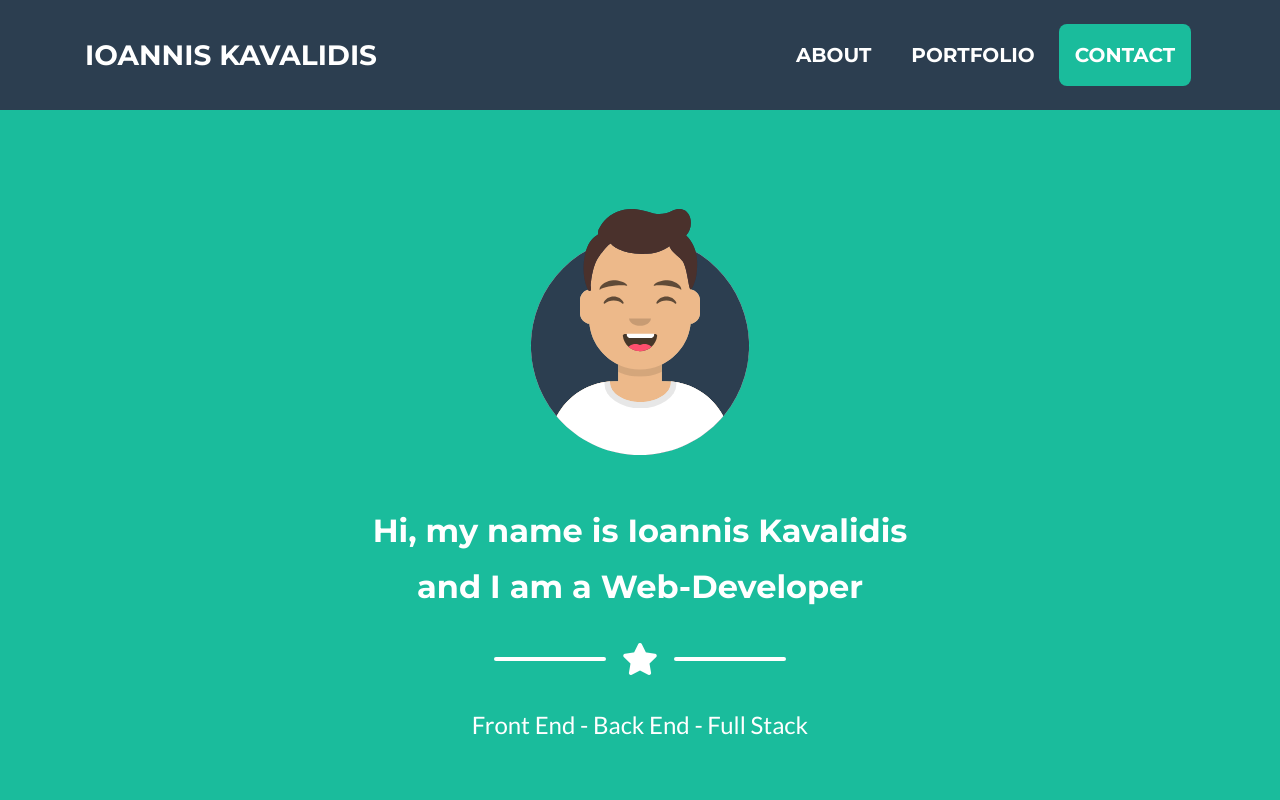
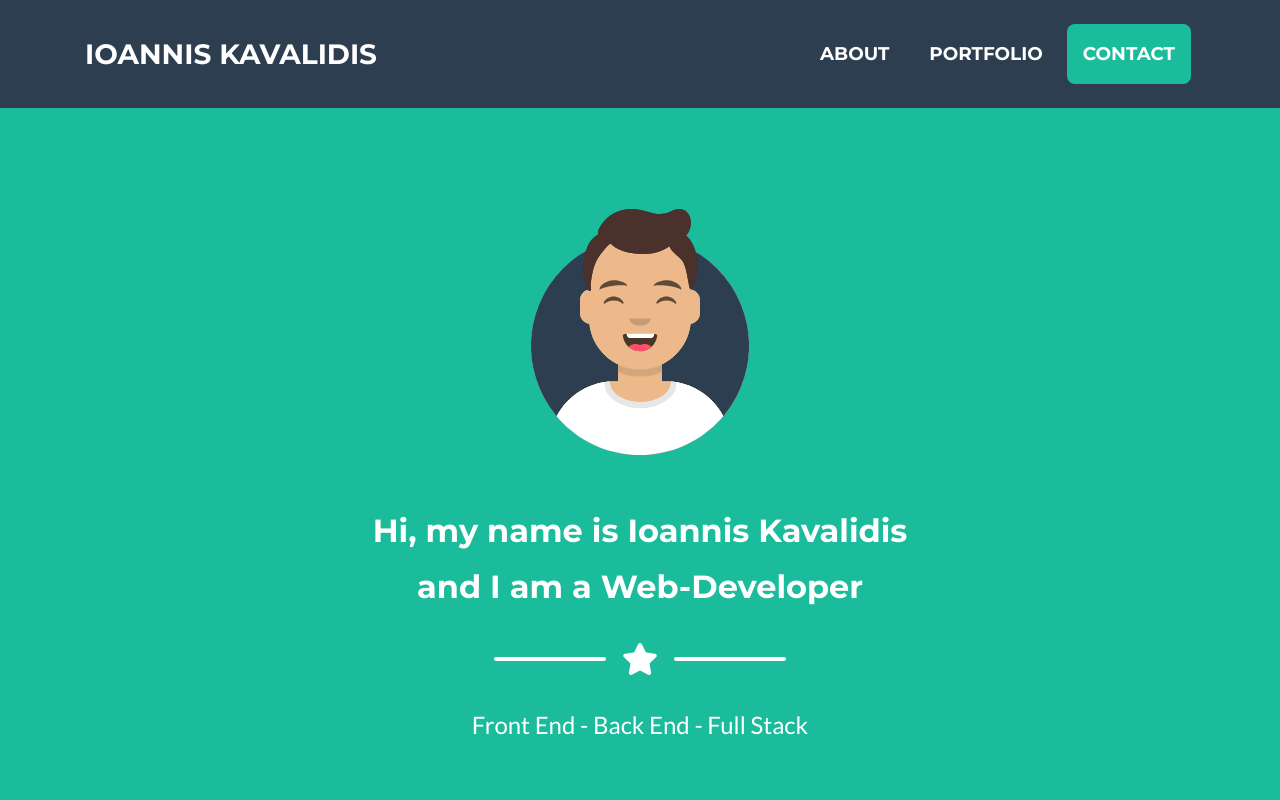
Before and after one commit to Ioannis-Kavalidis/myPortfolio, a plain HTML site: page index.html in a window 1280 px wide. Shown: the top 800 px of the page. Drawn offline with Linux system fonts and the light colour scheme.

Commit message:
change font-size in navbar

```diff
--- a/css/style.css
+++ b/css/style.css
@@ -7,7 +7,7 @@
 }
 
 #navbarResponsive {
-  font-size: 1.25rem;
+  font-size: 1.15rem;
 }
 
 #pic1,
```
